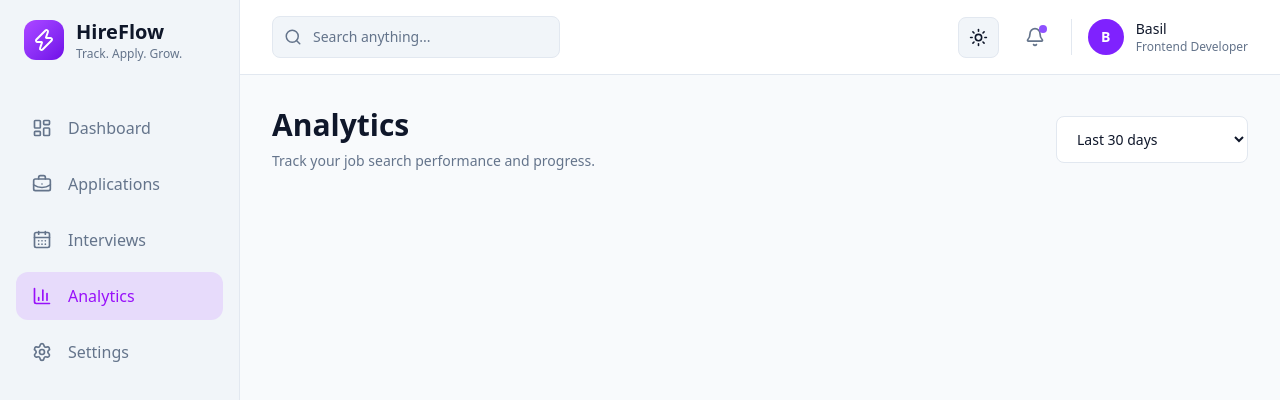
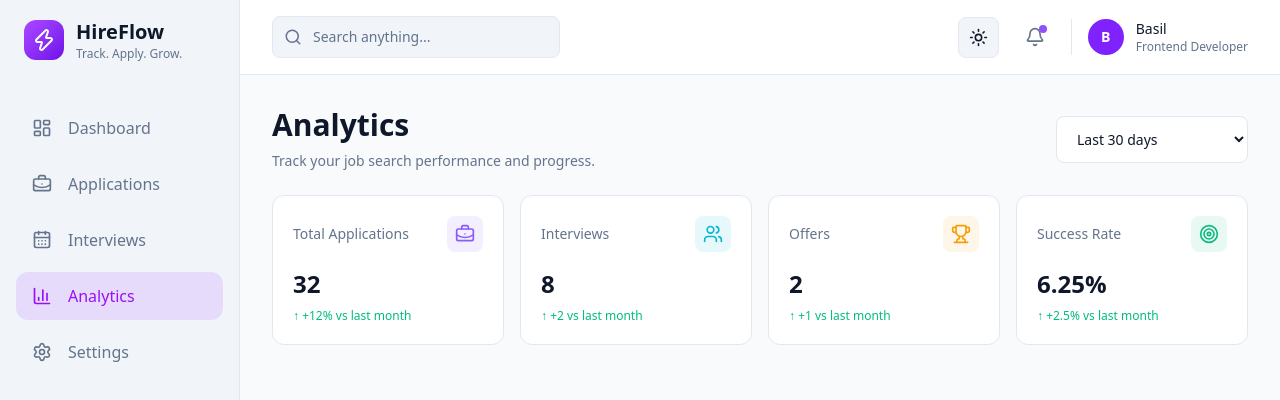
Before and after one commit to basilabbas-dev/jobora.com, a Next.js app: page /analytics in a window 1280 px wide. Shown: the top 400 px of the page. Built offline with nearby package versions, Linux system fonts and the light colour scheme.

Commit message:
developed analyticsoverview.tsx in analytics page

```diff
--- a/app/analytics/page.tsx
+++ b/app/analytics/page.tsx
@@ -1,12 +1,12 @@
 
 import DashboardLayout from "../components/dashboard/dashboardlayout";
+import AnalyticsOverview from "../components/analytics/analyticsoverview";
 
 export default function AnalyticsPage() {
   return (
     <DashboardLayout>
       <div className="space-y-6">
 
-        {/* Page Header */}
         <div className="flex flex-col justify-between gap-4 sm:flex-row sm:items-center">
           <div>
             <h1 className="text-2xl font-semibold text-[var(--foreground)] sm:text-3xl">
@@ -18,7 +18,6 @@ export default function AnalyticsPage() {
             </p>
           </div>
 
-          {/* Date Filter */}
           <select
             defaultValue="30"
             className="w-full rounded-lg border border-[var(--border)] bg-[var(--surface)] px-4 py-3 text-sm text-[var(--foreground)] outline-none focus:border-violet-500 sm:w-48"
@@ -30,6 +29,9 @@ export default function AnalyticsPage() {
           </select>
         </div>
 
+        <AnalyticsOverview />
+
+
       </div>
     </DashboardLayout>
   );
--- a/app/components/analytics/analyticsoverview.tsx
+++ b/app/components/analytics/analyticsoverview.tsx
@@ -0,0 +1,79 @@
+
+import {
+  BriefcaseBusiness,
+  Users,
+  Trophy,
+  Target,
+} from "lucide-react";
+
+const stats = [
+  {
+    title: "Total Applications",
+    value: "32",
+    change: "+12% vs last month",
+    icon: BriefcaseBusiness,
+    color: "#8B5CF6",
+  },
+  {
+    title: "Interviews",
+    value: "8",
+    change: "+2 vs last month",
+    icon: Users,
+    color: "#06B6D4",
+  },
+  {
+    title: "Offers",
+    value: "2",
+    change: "+1 vs last month",
+    icon: Trophy,
+    color: "#F59E0B",
+  },
+  {
+    title: "Success Rate",
+    value: "6.25%",
+    change: "+2.5% vs last month",
+    icon: Target,
+    color: "#10B981",
+  },
+];
+
+export default function AnalyticsOverview() {
+  return (
+    <section className="grid grid-cols-1 gap-4 sm:grid-cols-2 xl:grid-cols-4">
+      {stats.map((stat) => {
+        const Icon = stat.icon;
+
+        return (
+          <div
+            key={stat.title}
+            className="rounded-xl border border-[var(--border)] bg-[var(--surface)] p-5 transition-colors duration-200"
+          >
+            <div className="flex items-center justify-between">
+              <p className="text-sm text-[var(--muted)]">
+                {stat.title}
+              </p>
+
+              <div
+                className="rounded-lg p-2"
+                style={{
+                  backgroundColor: `${stat.color}18`,
+                  color: stat.color,
+                }}
+              >
+                <Icon size={20} />
+              </div>
+            </div>
+
+            <h2 className="mt-4 text-2xl font-bold text-[var(--foreground)]">
+              {stat.value}
+            </h2>
+
+            <p className="mt-2 text-xs font-medium text-emerald-500">
+              ↑ {stat.change}
+            </p>
+          </div>
+        );
+      })}
+    </section>
+  );
+}
```
